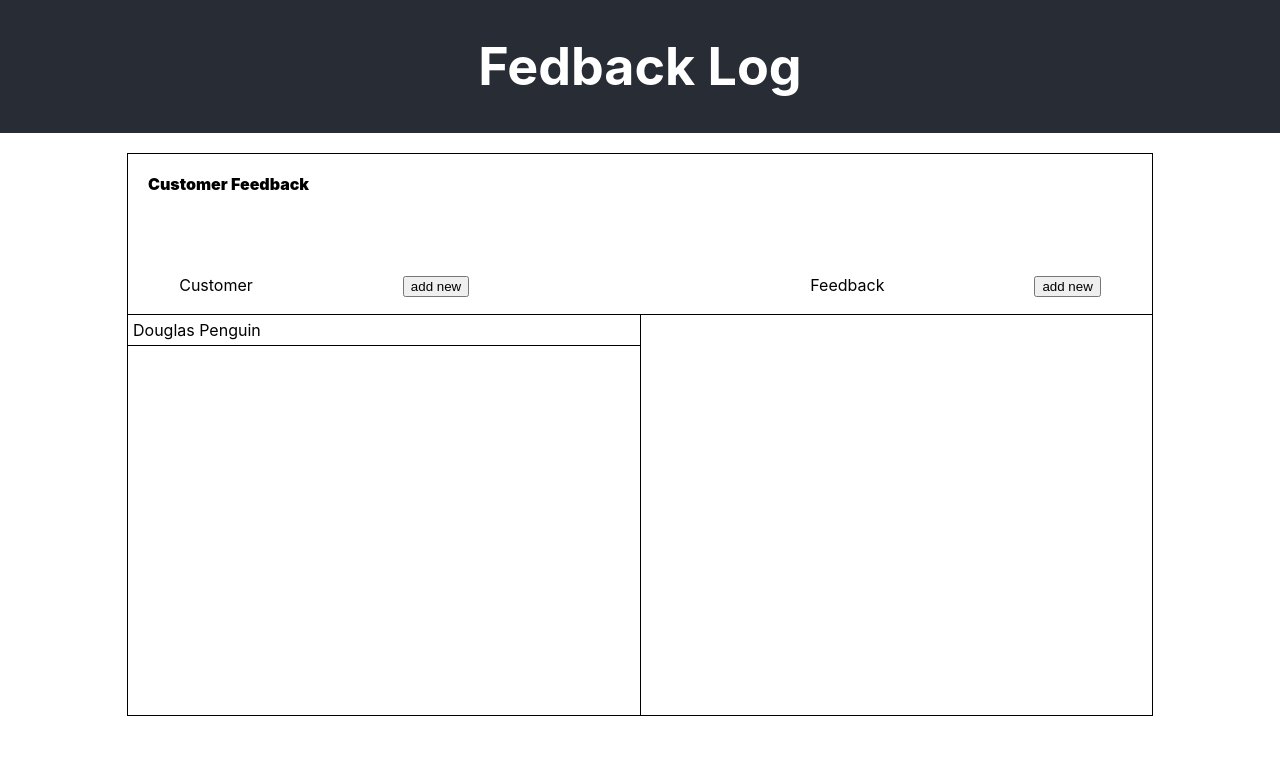
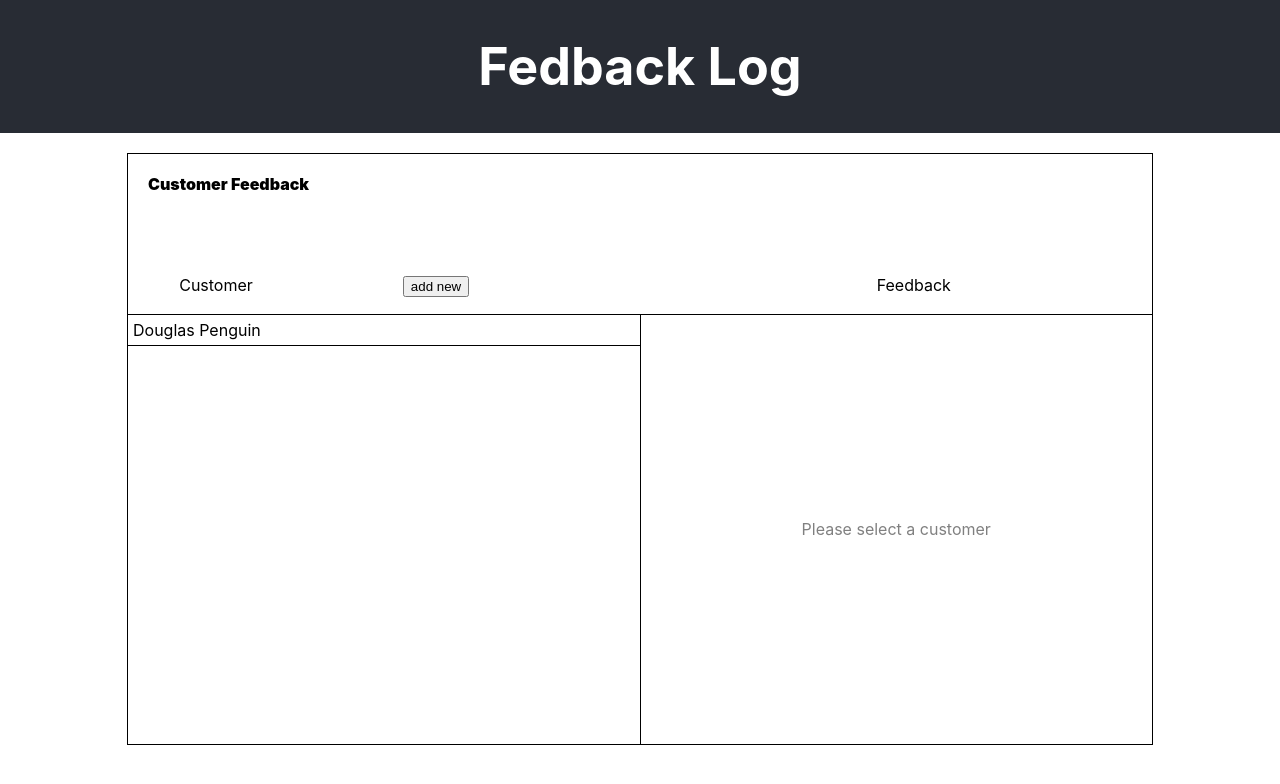
Before and after one commit to ddouglasz/feedback-log, a React (Create React App) app: page / in a window 1280 px wide. Shown: the top 784 px of the page. Built offline with nearby package versions, Linux system fonts and the light colour scheme.

Commit message:
add feedback input field

```diff
--- a/src/components/smart/FeedBackLog.tsx
+++ b/src/components/smart/FeedBackLog.tsx
@@ -91,13 +91,9 @@ const StyledFeedBackLog = styled.div`
 const FeedBackLog = () => {
   const [feedback, setFeedback] = useState([])
   const [newCustomerInput, setNewCustomerInput] = useState('display-none')
+  const [newFeedbackInput, setNewFeedbackInput] = useState('display-none')
   const [newCustomerName, setNewCustomerName] = useState('')
-  const [newCustomer, setNewCustomer] = useState({})
   const [customers, setCustomers] = useState(customerData)
-
-  const handleNewInput = () => {
-    setNewCustomerInput('')
-  }
 
   const hideInput = () => {
     setNewCustomerName('')
@@ -134,7 +130,11 @@ const FeedBackLog = () => {
         <div className="left-layout layout">
           <span className="customer-header">
             <span className="span-text-spacing">Customer</span>
-            <Button classes="customer-button" onclick={handleNewInput} name="add new" />
+            <Button
+              classes="customer-button"
+              onclick={() => setNewCustomerInput('')}
+              name="add new"
+            />
           </span>
           <form onSubmit={handleSubmit} action="">
             <input
@@ -151,10 +151,24 @@ const FeedBackLog = () => {
         <div className="right-layout layout">
           <span className="feedback-header">
             <span className="span-text-spacing">Feedback</span>
-            <Button classes="feedback-button" onclick={handleNewInput} name="add new" />
+            <Button
+              classes={`${feedback.length === 0 ? 'display-none' : ''} feedback-button`}
+              onclick={() => setNewFeedbackInput('')}
+              name="add new"
+            />
           </span>
-          {feedback ? (
+          {feedback.length !== 0 ? (
             <>
+              <form onSubmit={handleSubmit} action="">
+                <input
+                  placeholder="New Customer"
+                  className={`${newCustomerInput} add-new`}
+                  type="text"
+                  value={newCustomerName}
+                  onChange={handleChange}
+                  onBlur={hideInput}
+                />
+              </form>
               <Table tableType="feedback" feedback={feedback} />
             </>
           ) : (
```
